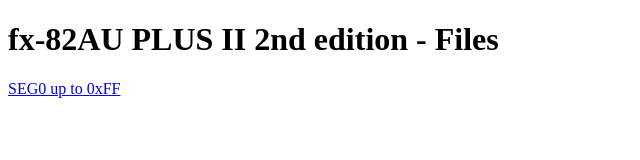
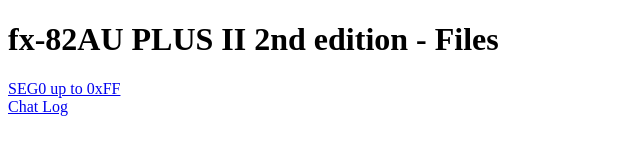
Before and after one commit to zackhe-uk/casiocalc, a plain HTML site: page fx-82AU_PLUS_II_2nd/index.html in a window 1280 px wide. Shown: the full height of the page, 0-640 px from the left. Drawn offline with Linux system fonts and the light colour scheme.

Commit message:
Update index.html

```diff
--- a/fx-82AU_PLUS_II_2nd/index.html
+++ b/fx-82AU_PLUS_II_2nd/index.html
@@ -7,6 +7,7 @@
     <h1>fx-82AU PLUS II 2nd edition - Files</h1>
     <p>
       <a download href="/fx-82AU_PLUS_II_2nd/seg0_uptoFF.bin">SEG0 up to 0xFF</a><br>
+      <a download href="/fx-82AU_PLUS_II_2nd/chatlog.txt">Chat Log</a><br>
     </p>
   </body>
 </html>
```
